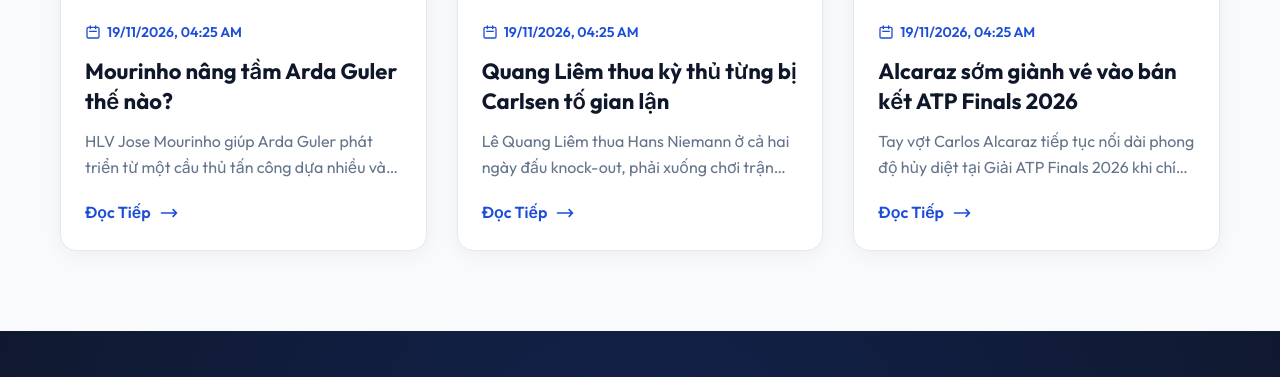
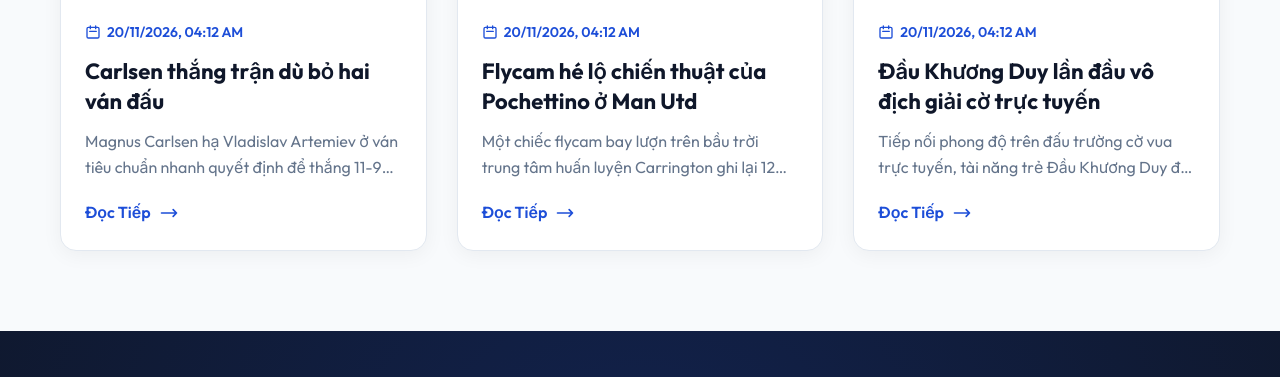
Before and after one commit to trinhqn22-ship-it/dongphucbongda, a plain HTML site: page blog.html in a window 1280 px wide. Shown: the part 1028-1405 px from the top of the page. Drawn offline with Linux system fonts and the light colour scheme.

Commit message:
Auto blog: Cập nhật tin thể thao [20-11-2026 11:22 VN]

```diff
--- a/blog.html
+++ b/blog.html
@@ -357,43 +357,43 @@
         <!-- START BLOG LIST -->
 
         <article class="blog-card">
-          <img src="https://vcdn1-thethao.vnecdn.net/2026/11/10/guler-1794279059-4534-1794279639.jpg?w=1200&amp;h=0&amp;q=100&amp;dpr=1&amp;fit=crop&amp;s=ZldqEkshqGyWtHAClw-oLA" alt="Mourinho nâng tầm Arda Guler thế nào?">
+          <img src="https://vcdn1-thethao.vnecdn.net/2026/11/20/carlsen-1795136964-6607-1795137110.jpg?w=1200&amp;h=0&amp;q=100&amp;dpr=1&amp;fit=crop&amp;s=jV9kGoFQynEJOeXWiSmi7w" alt="Carlsen thắng trận dù bỏ hai ván đấu">
           <div class="blog-content">
             <div class="blog-date">
               <svg width="16" height="16" fill="none" stroke="currentColor" stroke-width="2" viewBox="0 0 24 24"><path stroke-linecap="round" stroke-linejoin="round" d="M8 7V3m8 4V3m-9 8h10M5 21h14a2 2 0 002-2V7a2 2 0 00-2-2H5a2 2 0 00-2 2v12a2 2 0 002 2z"></path></svg>
-              19/11/2026, 04:25 AM
+              20/11/2026, 04:12 AM
             </div>
-            <h3>Mourinho nâng tầm Arda Guler thế nào?</h3>
-            <p>HLV Jose Mourinho giúp Arda Guler phát triển từ một cầu thủ tấn công dựa nhiều vào kỹ thuật cá nhân thành tiền vệ đa năng, có khả năng điều tiết lối c...</p>
-            <a href="https://vnexpress.net/mourinho-nang-tam-arda-guler-the-nao-5142782.html" target="_blank" class="read-more-btn">Đọc Tiếp <svg width="20" height="20" fill="none" stroke="currentColor" stroke-width="2" viewBox="0 0 24 24"><path stroke-linecap="round" stroke-linejoin="round" d="M17 8l4 4m0 0l-4 4m4-4H3"></path></svg></a>
+            <h3>Carlsen thắng trận dù bỏ hai ván đấu</h3>
+            <p>Magnus Carlsen hạ Vladislav Artemiev ở ván tiêu chuẩn nhanh quyết định để thắng 11-9 dù bỏ hai ván cờ nhanh trước đó, trong ngày đầu tiên tranh vị trí...</p>
+            <a href="https://vnexpress.net/carlsen-thang-tran-du-bo-hai-van-dau-5146862.html" target="_blank" class="read-more-btn">Đọc Tiếp <svg width="20" height="20" fill="none" stroke="currentColor" stroke-width="2" viewBox="0 0 24 24"><path stroke-linecap="round" stroke-linejoin="round" d="M17 8l4 4m0 0l-4 4m4-4H3"></path></svg></a>
           </div>
         </article>
 
 
         <article class="blog-card">
-          <img src="https://vcdn1-thethao.vnecdn.net/2026/11/19/le-quang-lie-m-niemann-1795051-5315-2938-1795051667.jpg?w=1200&amp;h=0&amp;q=100&amp;dpr=1&amp;fit=crop&amp;s=8jncJG_HKuuEXL-FFEn1nA" alt="Quang Liêm thua kỳ thủ từng bị Carlsen tố gian lận">
+          <img src="https://vcdn1-thethao.vnecdn.net/2026/11/20/Screenshot20261120063359-17951-7306-8492-1795134885.png?w=1200&amp;h=0&amp;q=100&amp;dpr=1&amp;fit=crop&amp;s=_AO0uFhQUjWANsRmQqhe0g" alt="Flycam hé lộ chiến thuật của Pochettino ở Man Utd">
           <div class="blog-content">
             <div class="blog-date">
               <svg width="16" height="16" fill="none" stroke="currentColor" stroke-width="2" viewBox="0 0 24 24"><path stroke-linecap="round" stroke-linejoin="round" d="M8 7V3m8 4V3m-9 8h10M5 21h14a2 2 0 002-2V7a2 2 0 00-2-2H5a2 2 0 00-2 2v12a2 2 0 002 2z"></path></svg>
-              19/11/2026, 04:25 AM
+              20/11/2026, 04:12 AM
             </div>
-            <h3>Quang Liêm thua kỳ thủ từng bị Carlsen tố gian lận</h3>
-            <p>Lê Quang Liêm thua Hans Niemann ở cả hai ngày đấu knock-out, phải xuống chơi trận tranh giải bảy tại cờ vua toàn năng thế giới 2026....</p>
-            <a href="https://vnexpress.net/quang-liem-thua-ky-thu-tung-bi-carlsen-to-gian-lan-5146369.html" target="_blank" class="read-more-btn">Đọc Tiếp <svg width="20" height="20" fill="none" stroke="currentColor" stroke-width="2" viewBox="0 0 24 24"><path stroke-linecap="round" stroke-linejoin="round" d="M17 8l4 4m0 0l-4 4m4-4H3"></path></svg></a>
+            <h3>Flycam hé lộ chiến thuật của Pochettino ở Man Utd</h3>
+            <p>Một chiếc flycam bay lượn trên bầu trời trung tâm huấn luyện Carrington ghi lại 12 phút hình ảnh về buổi tập đầu tiên của Man Utd kể từ khi Mauricio P...</p>
+            <a href="https://vnexpress.net/flycam-he-lo-chien-thuat-cua-pochettino-o-man-utd-5146844.html" target="_blank" class="read-more-btn">Đọc Tiếp <svg width="20" height="20" fill="none" stroke="currentColor" stroke-width="2" viewBox="0 0 24 24"><path stroke-linecap="round" stroke-linejoin="round" d="M17 8l4 4m0 0l-4 4m4-4H3"></path></svg></a>
           </div>
         </article>
 
 
         <article class="blog-card">
-          <img src="https://images.unsplash.com/photo-1579952363873-27f3bade9f55?q=80&w=600&auto=format&fit=crop" alt="Alcaraz sớm giành vé vào bán kết ATP Finals 2026">
+          <img src="https://images.unsplash.com/photo-1579952363873-27f3bade9f55?q=80&w=600&auto=format&fit=crop" alt="Đầu Khương Duy lần đầu vô địch giải cờ trực tuyến">
           <div class="blog-content">
             <div class="blog-date">
               <svg width="16" height="16" fill="none" stroke="currentColor" stroke-width="2" viewBox="0 0 24 24"><path stroke-linecap="round" stroke-linejoin="round" d="M8 7V3m8 4V3m-9 8h10M5 21h14a2 2 0 002-2V7a2 2 0 00-2-2H5a2 2 0 00-2 2v12a2 2 0 002 2z"></path></svg>
-              19/11/2026, 04:25 AM
+              20/11/2026, 04:12 AM
             </div>
-            <h3>Alcaraz sớm giành vé vào bán kết ATP Finals 2026</h3>
-            <p>Tay vợt Carlos Alcaraz tiếp tục nối dài phong độ hủy diệt tại Giải ATP Finals 2026 khi chính thức có được tấm vé vào vòng bán kết ATP Finals 2026....</p>
-            <a href="https://tuoitre.vn/alcaraz-som-gianh-ve-vao-ban-ket-atp-finals-2026-100261119084553852.htm" target="_blank" class="read-more-btn">Đọc Tiếp <svg width="20" height="20" fill="none" stroke="currentColor" stroke-width="2" viewBox="0 0 24 24"><path stroke-linecap="round" stroke-linejoin="round" d="M17 8l4 4m0 0l-4 4m4-4H3"></path></svg></a>
+            <h3>Đầu Khương Duy lần đầu vô địch giải cờ trực tuyến</h3>
+            <p>Tiếp nối phong độ trên đấu trường cờ vua trực tuyến, tài năng trẻ Đầu Khương Duy đã xuất sắc có lần đầu tiên giành chức vô địch Giải 3+0 Thursday vào ...</p>
+            <a href="https://tuoitre.vn/dau-khuong-duy-lan-dau-vo-dich-giai-co-truc-tuyen-100261120081850641.htm" target="_blank" class="read-more-btn">Đọc Tiếp <svg width="20" height="20" fill="none" stroke="currentColor" stroke-width="2" viewBox="0 0 24 24"><path stroke-linecap="round" stroke-linejoin="round" d="M17 8l4 4m0 0l-4 4m4-4H3"></path></svg></a>
           </div>
         </article>
 
```
